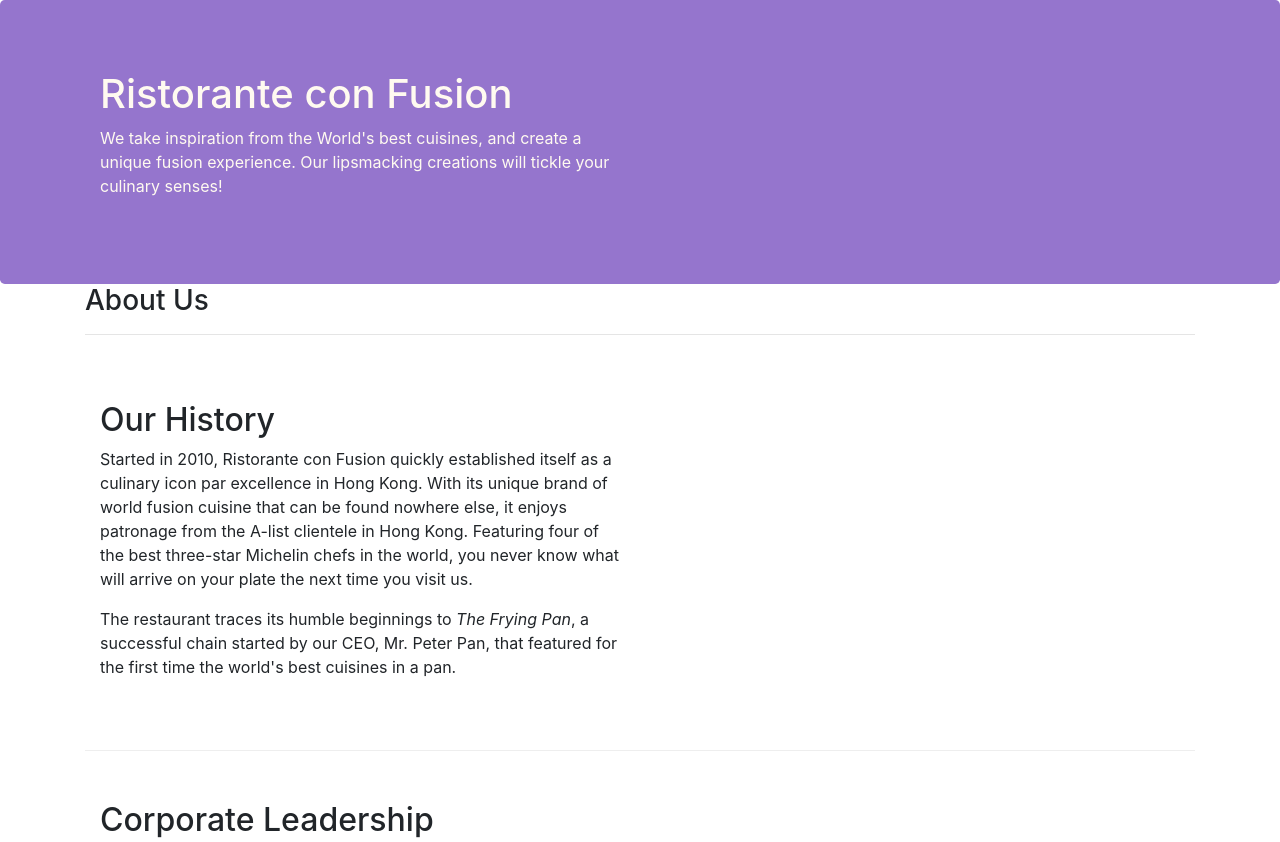
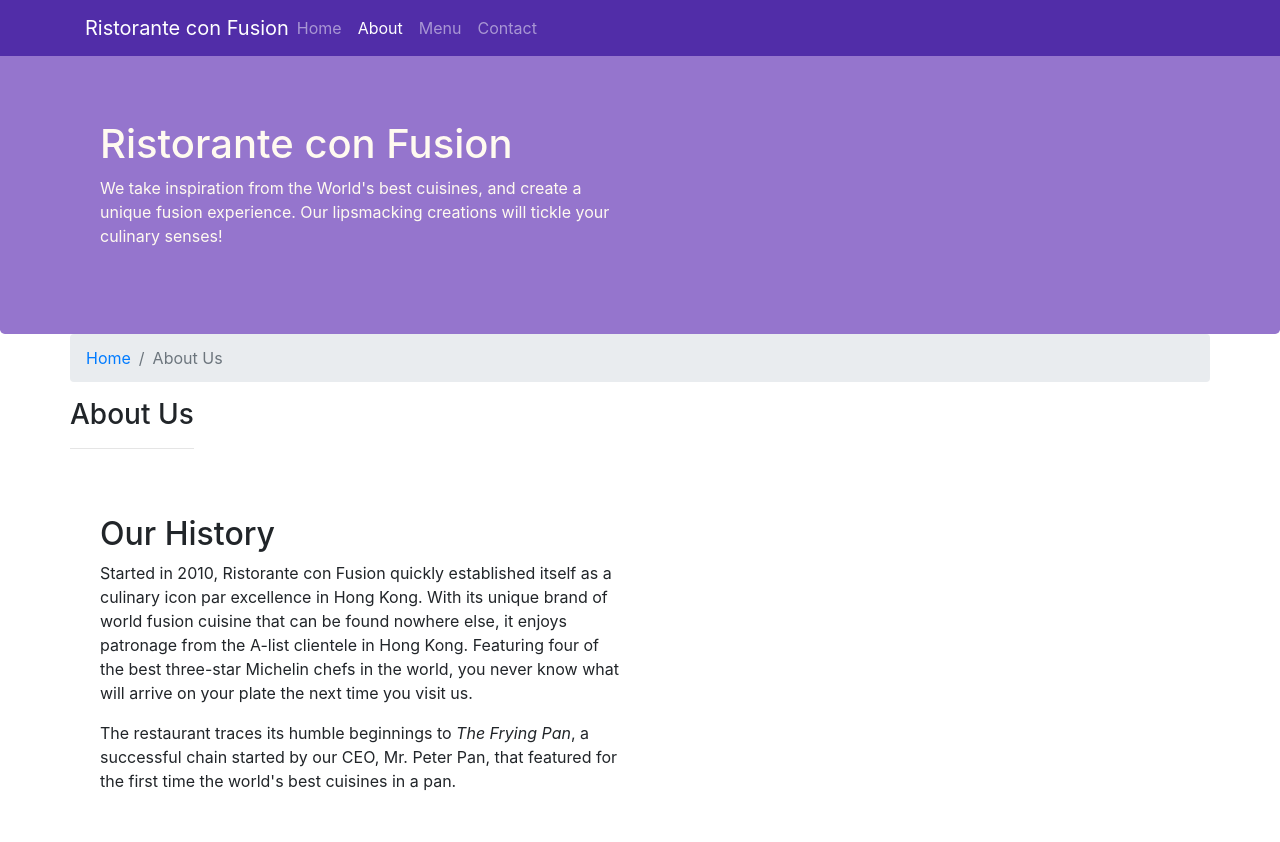
Before and after one commit to abhishikthraj/Coursera-Bootstrap4, a website: page aboutus.html in a window 1280 px wide. Shown: the top 842 px of the page. Drawn offline with nearby package versions, Linux system fonts and the light colour scheme.

Commit message:
Navbar and Breadcrumbs

```diff
--- a/aboutus.html
+++ b/aboutus.html
@@ -11,11 +11,25 @@
     <link rel="stylesheet" href="node_modules/bootstrap/dist/css/bootstrap.min.css">
     <link rel="stylesheet" href="css/styles.css">
     <title>Ristorante Con Fusion: About Us</title>
-
 </head>
 
 <body>
-
+    <nav class="navbar navbar-dark navbar-expand-sm fixed-top">
+        <div class="container">
+            <button class="navbar-toggler" type="button" data-toggle="collapse" data-target="#Navbar">
+                <span class="navbar-toggler-icon"></span>
+            </button>
+            <a class="navbar-brand mr-auto" href="index.html">Ristorante con Fusion</a>
+            <div class="collapse navbar-collapse" id="Navbar">
+                <ul class="navbar-nav mr-auto">
+                    <li class="nav-item"><a class="nav-link" href="index.html">Home</a></li>
+                    <li class="nav-item active"><a class="nav-link" href="#">About</a></li>
+                    <li class="nav-item"><a class="nav-link" href="#">Menu</a></li>
+                    <li class="nav-item"><a class="nav-link" href="#">Contact</a></li>
+                </ul>
+            </div>
+        </div>
+    </nav>
     <header class="jumbotron">
         <div class="container">
             <div class="row row-header">
@@ -30,7 +44,11 @@
     </header>
 
     <div class="container">
-        <div>
+        <div class="row">
+            <ol class="col-12 breadcrumb">
+                <li class="breadcrumb-item"><a href="index.html">Home</a></li>
+                <li class="breadcrumb-item active">About Us</li>
+            </ol>
             <div>
                <h3>About Us</h3>
                <hr>
@@ -70,7 +88,7 @@
                 <div class="col-4 offset-1 col-sm-2">
                     <h5>Links</h5>
                     <ul class="list-unstyled">
-                        <li><a href="#">Home</a></li>
+                        <li><a href="index.html">Home</a></li>
                         <li><a href="#">About</a></li>
                         <li><a href="#">Menu</a></li>
                         <li><a href="#">Contact</a></li>
--- a/css/styles.css
+++ b/css/styles.css
@@ -28,3 +28,12 @@
     margin: 0px;
     color: #0f0f0f;
 }
+
+body {
+    padding: 50px 0px 0px 0px;
+    z-index: 0;
+}
+
+.navbar-dark {
+    background-color: #512dA8;
+}
```
Also changed, not shown: index.html (+17 -2 lines).
